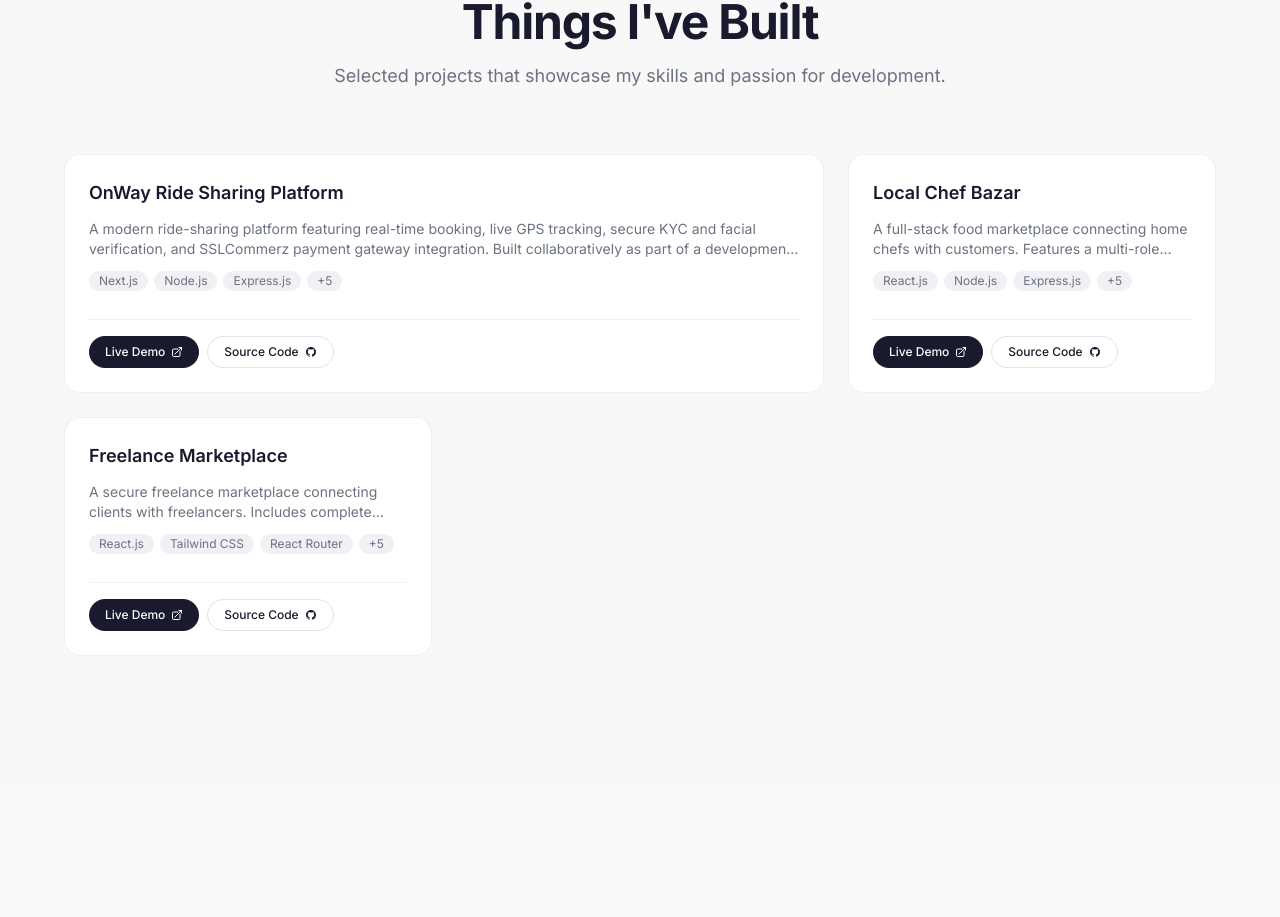
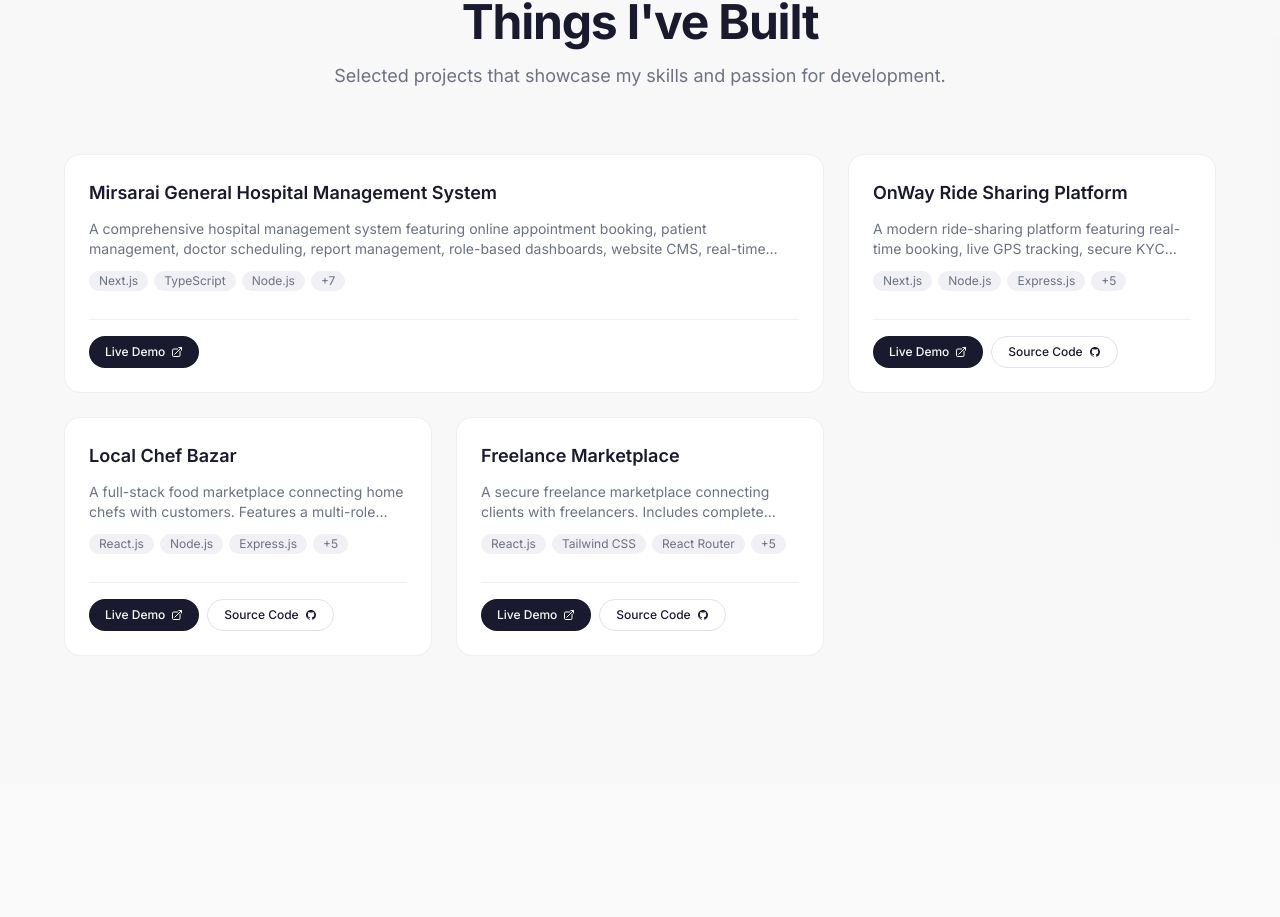
Before and after one commit to Istheaksayem/Istheak-new-portfolio, a Next.js app: page / in a window 1280 px wide. Shown: the part 5552-6469 px from the top of the page. Built offline with nearby package versions, Linux system fonts and the light colour scheme.

Commit message:
feat: add projects data structure and Hospital Management System project details

```diff
--- a/src/data/projects.ts
+++ b/src/data/projects.ts
@@ -9,16 +9,27 @@ export interface Project {
 }
 
 export const projects: Project[] = [
-  // {
-  //   title: "Hospital management",
-  //   description:
-  //     "A modern ride-sharing platform featuring real-time booking, live GPS tracking, secure KYC and facial verification, and SSLCommerz payment gateway integration. Built collaboratively as part of a development team.",
-  //   tags: ["Next.js", "Node.js", "Express.js", "MongoDB", "Socket.io", "JWT", "SSLCommerz", "Tailwind CSS"],
-  //   image: "/onway.png",
-  //   liveUrl: "https://onway-5g8a.onrender.com",
-  //   repoUrl: "https://github.com/Zarif207/OnWay",
-  //   featured: true,
-  // },
+  {
+    title: "Mirsarai General Hospital Management System",
+    description:
+      "A comprehensive hospital management system featuring online appointment booking, patient management, doctor scheduling, report management, role-based dashboards, website CMS, real-time notifications, and secure authentication. Designed to streamline hospital operations with separate panels for Super Admin, Reception, Doctors, and Lab Admin.",
+    tags: [
+      "Next.js",
+      "TypeScript",
+      "Node.js",
+      "Express.js",
+      "MongoDB",
+      "JWT",
+      "Zod",
+      "Tailwind CSS",
+      "Socket.io",
+      "Cloudinary"
+    ],
+    image: "/hospital-management.jpg",
+    liveUrl: "https://www.mirsaraigeneralhospital.com",
+    // repoUrl: "YOUR_GITHUB_REPO_URL",
+    featured: true,
+  },
   {
     title: "OnWay Ride Sharing Platform",
     description:
```
Also changed, not shown: public/hospital-management.jpg (added).
